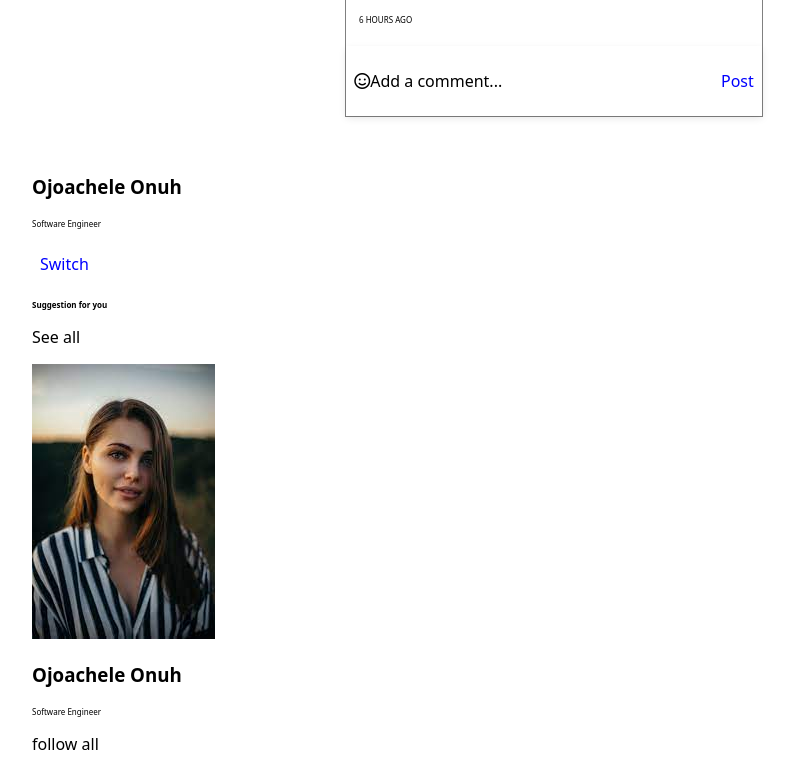
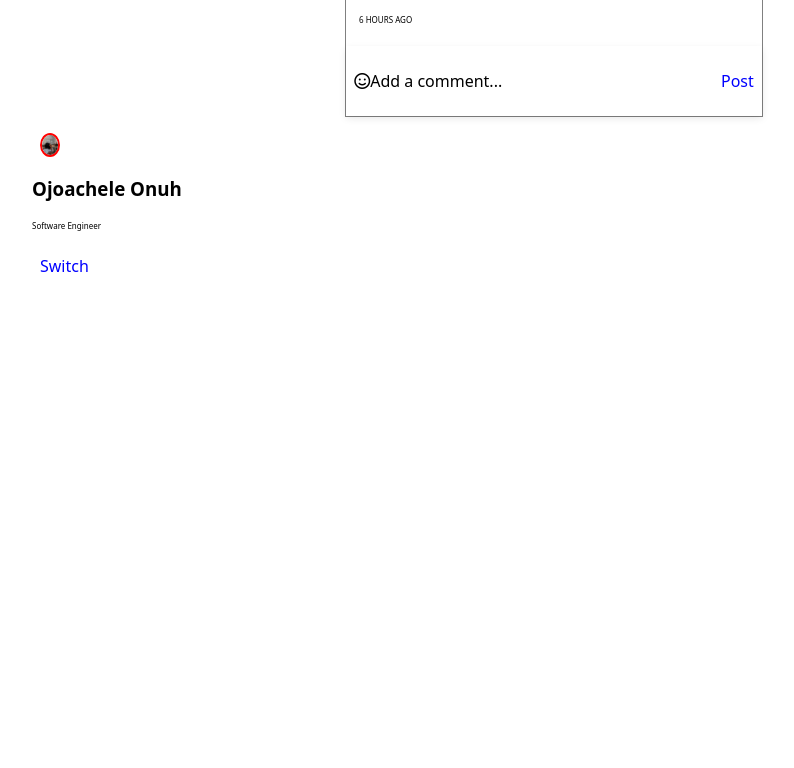
Before and after one commit to Achele/Instagram-Clone, a plain HTML site: page index.html in a window 1280 px wide. Shown: the part 3780-4548 px from the top of the page, without its empty margins (186-980 px from the left). After the commit the page ends 4081 px from the top, so only its background shows below. Drawn offline with Linux system fonts and the light colour scheme.

Commit message:
Update index.html

```diff
--- a/index.html
+++ b/index.html
@@ -260,20 +260,21 @@
 
         <div class="sideProfile">
           <div class="profile-title">
-            <div class="first-sec">
-              <img src="" alt="" />
+            <div class="sec1">
+              <img src="images/IMG_0669.jpg" alt="" />
             </div>
             <div class="first-sec">
               <h3>Ojoachele Onuh</h3>
               <p class="small">Software Engineer</p>
+              <!-- </div> -->
             </div>
             <p class="blue">Switch</p>
           </div>
-          <div class="flex">
+          <!-- <div class="flex">
             <h3 class="small">Suggestion for you</h3>
             <p>See all</p>
-          </div>
-          <div class="flex">
+          </div> -->
+          <!-- <div class="flex sec1">
             <img src="images/image1.jpeg" alt="" />
             <div class="first-sec">
               <h3>Ojoachele Onuh</h3>
@@ -281,7 +282,7 @@
             </div>
             <p>follow all</p>
           </div>
-          <div class="flex">
+          <div class="flex sec1">
             <img src="images/image1.jpeg" alt="" />
             <div class="first-sec">
               <h3>Ojoachele Onuh</h3>
@@ -289,7 +290,7 @@
             </div>
             <p>follow all</p>
           </div>
-          <div class="flex">
+          <div class="flex sec1">
             <img src="images/image1.jpeg" alt="" />
             <div class="first-sec">
               <h3>Ojoachele Onuh</h3>
@@ -297,7 +298,7 @@
             </div>
             <p>follow all</p>
           </div>
-          <div class="flex">
+          <div class="flex sec1">
             <img src="images/image1.jpeg" alt="" />
             <div class="first-sec">
               <h3>Ojoachele Onuh</h3>
@@ -305,16 +306,27 @@
             </div>
             <p>follow all</p>
           </div>
+
           <div class="flex">
-            <img src="images/image1.jpeg" alt="" />
+            <div class="sec1">
+                <img src="images/image1.jpeg" alt="" />
+            </div>
             <div class="first-sec">
               <h3>Ojoachele Onuh</h3>
               <p class="small">Software Engineer</p>
             </div>
-            <p>follow all</p>
-          </div>
+                <p>follow all</p>
+          </div> -->
         </div>
       </div>
     </main>
   </body>
 </html>
+<!-- <div class="header">
+    <div class="sec1">
+      <img src="images/image4.jpeg" alt="" class="Profile-img" />
+      <h3>chisomagoawuike</h3>
+      <p>software engineer</p>
+    </div>
+    <h3>***</h3>
+  </div> -->
```
